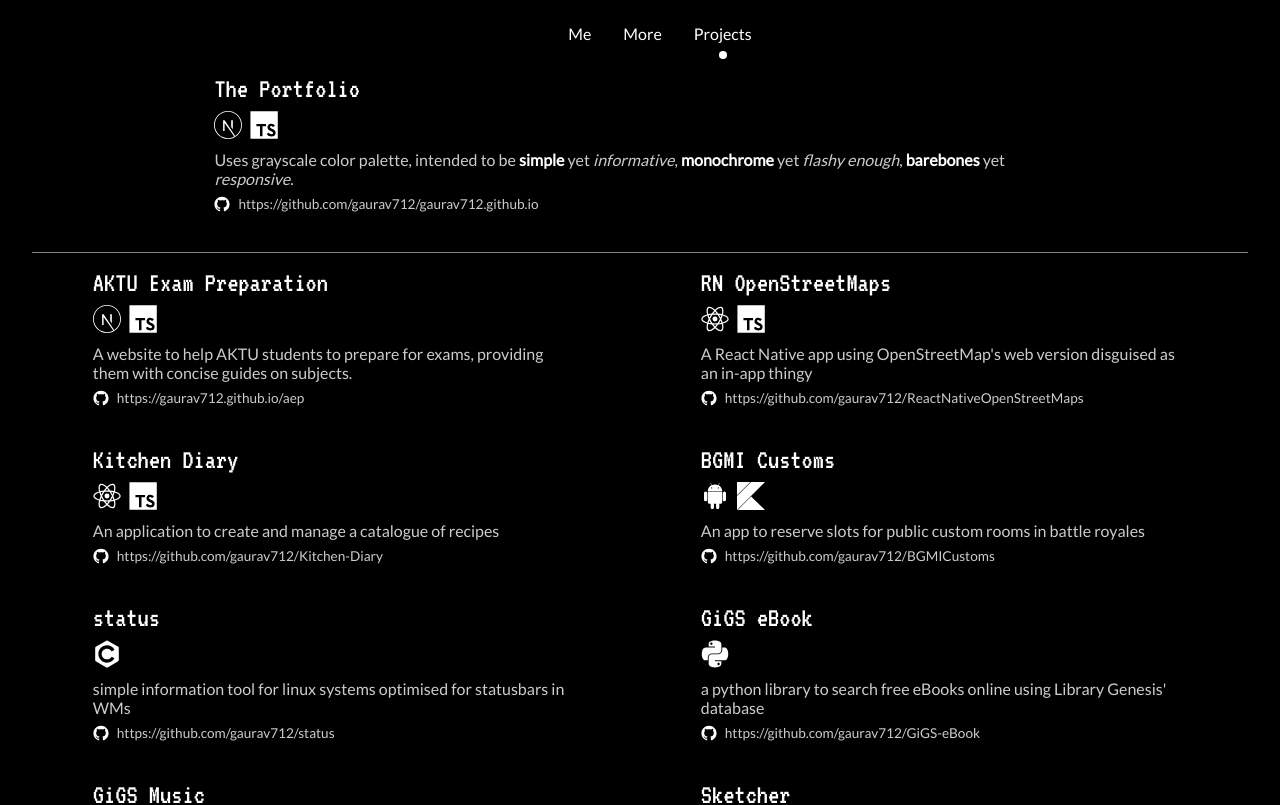
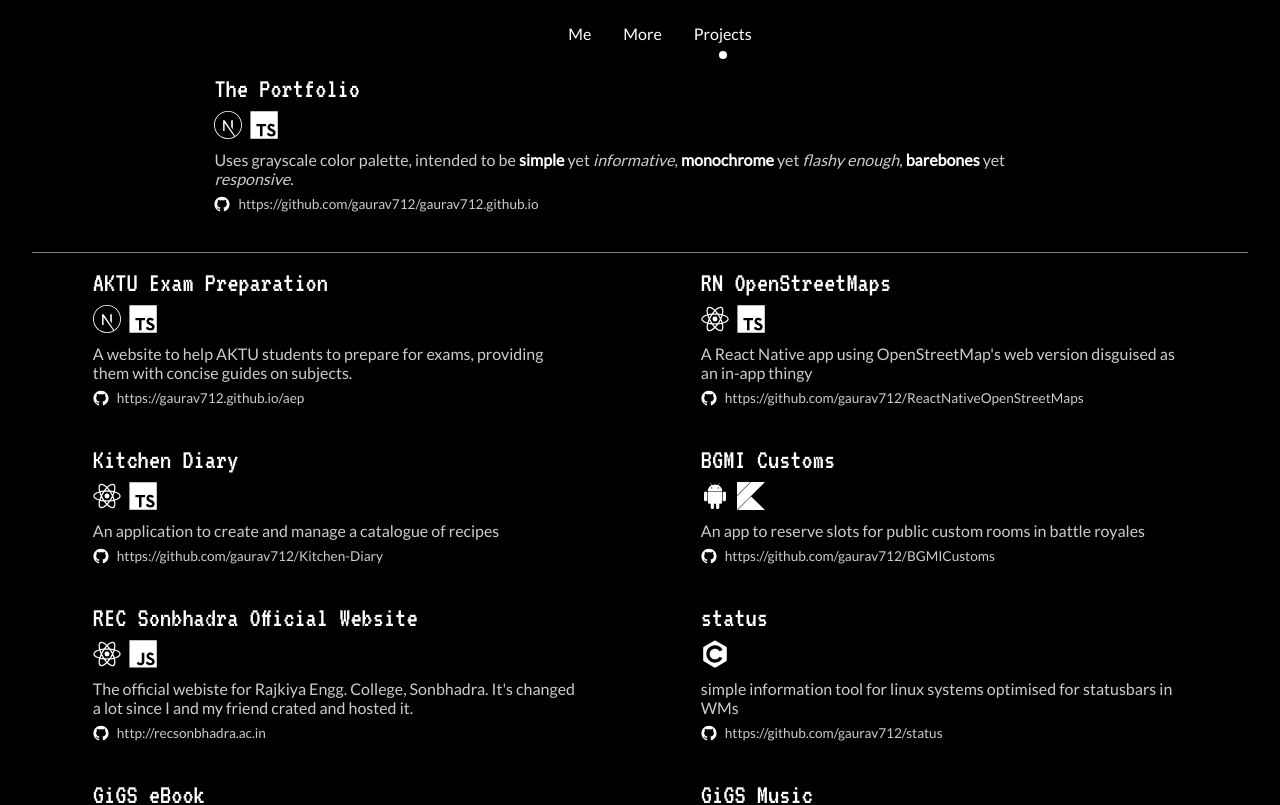
Before and after one commit to gaurav712/gaurav712.github.io, a Next.js app: page /projects in a window 1280 px wide. Shown: the top 805 px of the page. Built offline with nearby package versions, Linux system fonts and the light colour scheme.

Commit message:
add REC Sonbhadra's website to the projects list

```diff
--- a/data/index.ts
+++ b/data/index.ts
@@ -24,6 +24,10 @@ export const techIcons: ITechIcons = {
   sdl: {
     iconSource: "/sdl.svg",
     tooltipText: "Simple Direct Media Layer (SDL)",
+  },
+  react: {
+    iconSource: "/react.svg",
+    tooltipText: "React",
   },
   react_native: {
     iconSource: "/react.svg",
@@ -78,6 +82,13 @@ export const projects = [
     description:
       "An app to reserve slots for public custom rooms in battle royales",
     sourceUrl: "https://github.com/gaurav712/BGMICustoms",
+  },
+  {
+    name: "REC Sonbhadra Official Website",
+    techUsed: ["react", "javascript"],
+    description:
+      "The official webiste for Rajkiya Engg. College, Sonbhadra. It's changed a lot since I and my friend crated and hosted it.",
+    sourceUrl: "http://recsonbhadra.ac.in",
   },
   {
     name: "status",
```
